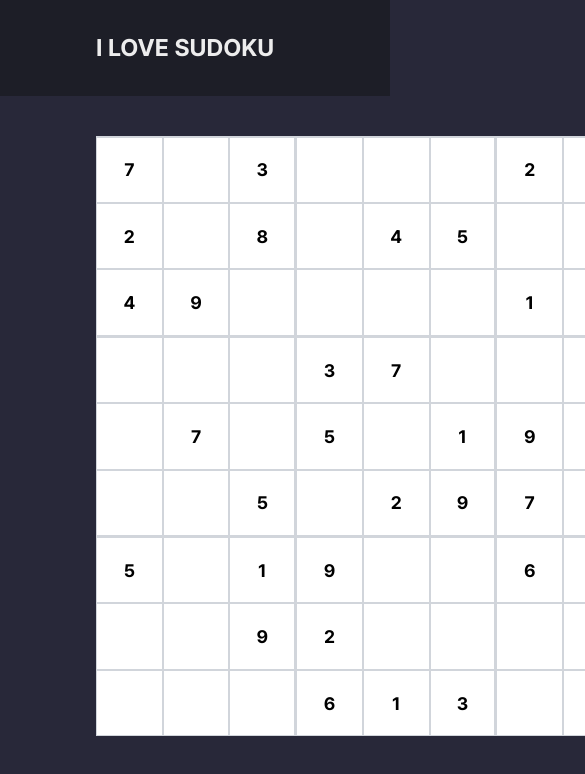
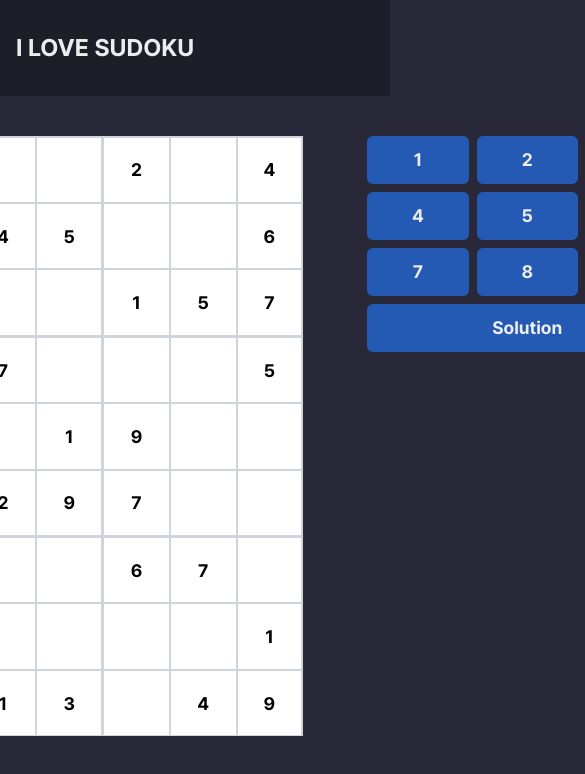
Before and after one commit to boyeoon/i-love-sudoku, a Next.js app: page / in a window 390 px wide. Shown: the top 774 px of the page, 585 px wide, since content can reach past the window. Built offline with nearby package versions, Linux system fonts and the light colour scheme.

Commit message:
fix: center-align main content

```diff
--- a/app/page.tsx
+++ b/app/page.tsx
@@ -5,17 +5,16 @@ import Sudoku from "./_components/Sudoku";
 
 export default function Home() {
   return (
-    <div className="">
-      <header className="bg-[#1D1E27] flex items-center justify-between grid-cols-2 px-24 py-8">
-        <div className="">
+    <div>
+      <header className="bg-[#1D1E27] flex items-center justify-between px-4 py-8 md:px-24 w-full">
+        <div className="flex-grow">
           <p className="text-2xl font-bold">I LOVE SUDOKU</p>
         </div>
         {/* <button className="bg-[#255AB4] px-4 py-2.5 rounded-md">Level</button> */}
         {/* <button className="bg-[#255AB4] px-4 py-2.5 rounded-md">Language</button> */}
       </header>
-      <main className="px-24">
+      <main className="flex justify-center mt-10">
         {/* top */}
-        <div className="my-10" />
         {/* <div className="flex items-end justify-between my-3.5">
           <a>Easy 01</a>
           <button className="bg-[#255AB4] px-4 py-2.5 rounded-md">Reset</button>
```
